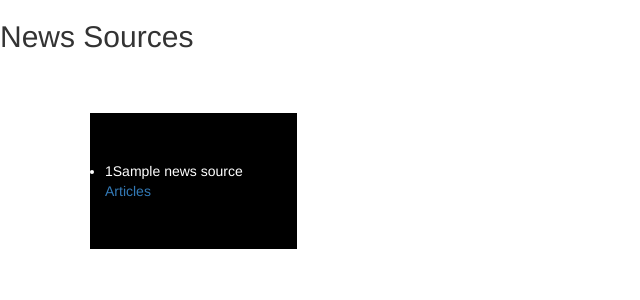
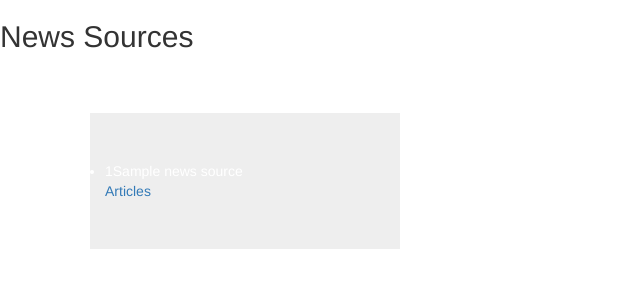
Before and after one commit to billowbashir/news-highlighter, a Flask app: template app/templates/index.html in a window 1280 px wide. Shown: the part 52-352 px from the top of the page, without its empty margins (0-640 px from the left). Run offline with Flask 2, Linux system fonts and the light colour scheme; the template is opened without the code that fills it: most values are stand-ins (such as "Sample title", 1, 10 or a date in 2020); some libraries are stand-ins or nearby versions.

Commit message:
style page

```diff
--- a/app/static/css/index.css
+++ b/app/static/css/index.css
@@ -2,6 +2,9 @@
   color:white;
   text-align: centre;
   margin: 50px;
-  background-color: black;
+  }
+.jumbotron:hover{
+  border-color: red;
+  opacity: 0.5;
 
 }
--- a/app/templates/articles.html
+++ b/app/templates/articles.html
@@ -1,8 +1,10 @@
 <!-- <h1>welcome to articles section</h1> -->
 {%for article in articles%}
+<div class="col-md-5">
 <h1>{{article.title}} </h1>
 <h3>author: {{article.author }} source: {{article.source.name}}</h3>
 <p>{{article.description}}</p>
 <p>time of publishing {{ article.publishedAt}}</p>
 <div><img src="{{article.urlToImage}}" alt="image of article"></div>
+</div>
 {%endfor%}
--- a/app/templates/index.html
+++ b/app/templates/index.html
@@ -7,7 +7,7 @@
     <h2>News Sources</h2>
     <ul>
     {%for newsSource in sources%}
-    <div class='col-md-2 jumbotron'>
+    <div class='col-md-3 jumbotron'>
     <li>{{newsSource.id}}{{newsSource.name}}</li>
     <a href="/articles/{{newsSource.id}}">Articles</a>
     </div>
```
